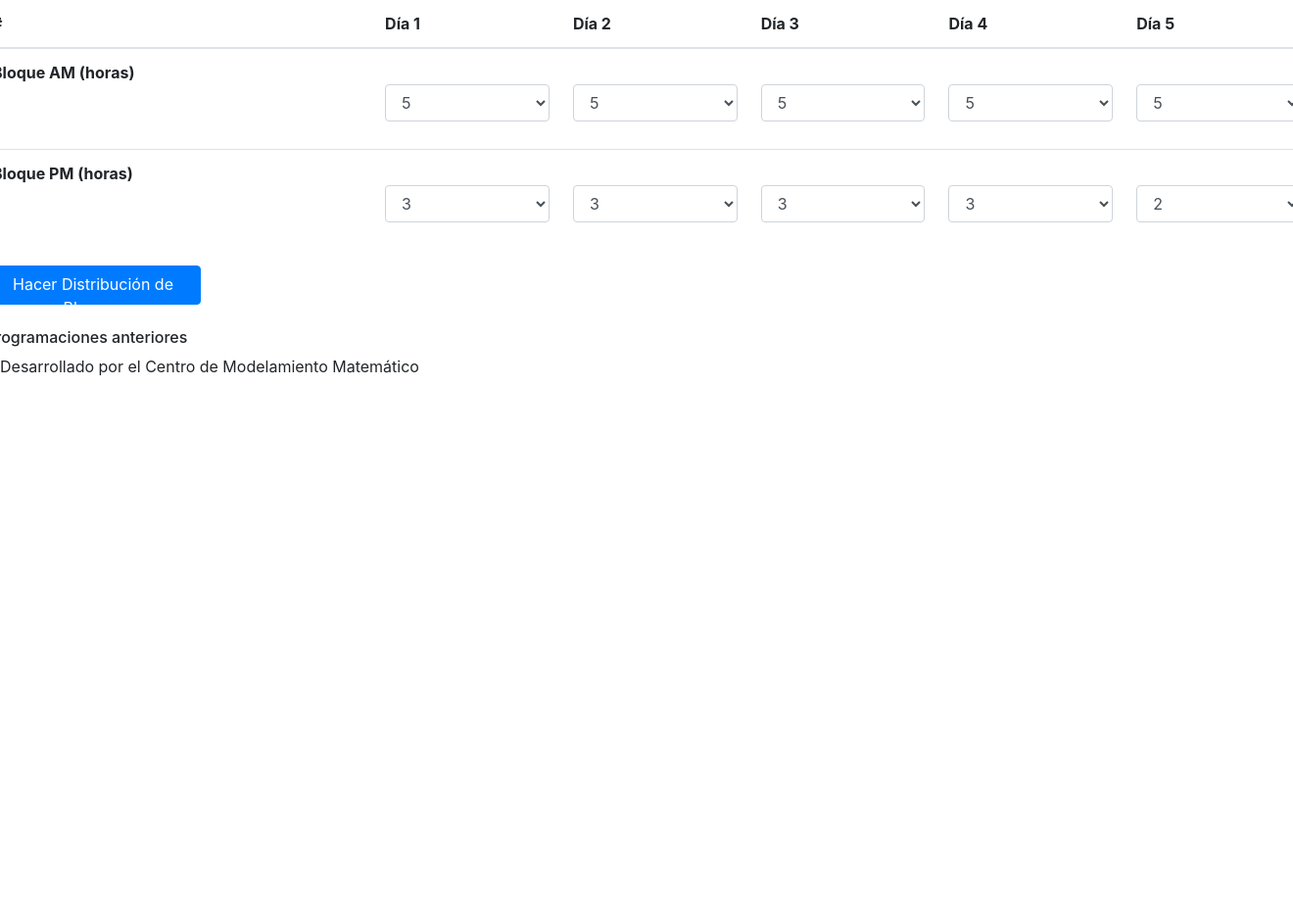
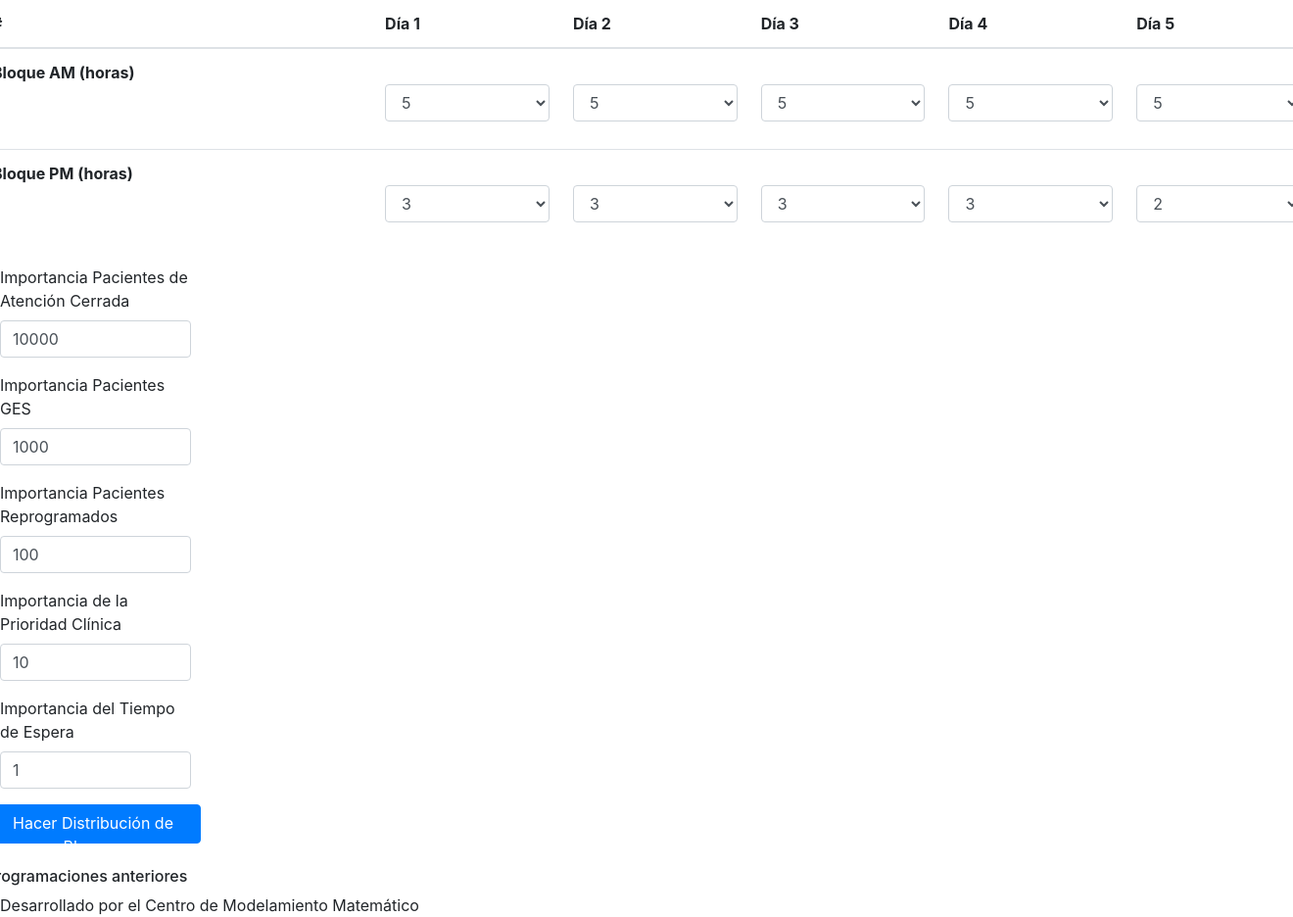
Before and after one commit to jmadariagar/pabellon-scheduler-master, a Django app: page /advanced in a window 1320 px wide; the page is wider, and only the part inside the window is pictured. Shown: the part 500-1436 px from the top of that part at 98% size. Before the commit the page ends 884 px from the top of that part, so only its background shows below. Run offline with Django 3.2, Linux system fonts and the light colour scheme; data that the repository does not hold is empty; some libraries are stand-ins or nearby versions.

Commit message:
All changes in LEQ, excel files work correctly Advanced options and have 'ORDEN's constants

```diff
--- a/pabellonScheduler/dashboard/templates/dashboard/avanzado.html
+++ b/pabellonScheduler/dashboard/templates/dashboard/avanzado.html
@@ -210,6 +210,32 @@
                       </tbody>
                     </table>
                   </div>
+
+                                      <div class="form-group col-md-2">
+                      <label for="alfa_at_cerr">Importancia Pacientes de Atención Cerrada</label>
+                      <input name="alfa_at_cerr" type="text" class="form-control" id="alfa_at_cerr" min="0" data-bind="value:replyNumber" value="10000">
+                    </div>
+
+                                      <div class="form-group col-md-2">
+                      <label for="alfa_ges">Importancia Pacientes GES</label>
+                      <input name="alfa_ges" type="text" class="form-control" id="alfa_ges" min="0" data-bind="value:replyNumber" value="1000">
+                    </div>
+
+                                      <div class="form-group col-md-2">
+                      <label for="alfa_reprog">Importancia Pacientes Reprogramados</label>
+                      <input name="alfa_reprog" type="text" class="form-control" id="alfa_reprog" min="0" data-bind="value:replyNumber" value="100">
+                    </div>
+
+                                      <div class="form-group col-md-2">
+                      <label for="alfa_clinic_prior">Importancia de la Prioridad Clínica </label>
+                      <input name="alfa_clinic_prior" type="text" class="form-control" id="alfa_clinic_prior" min="0" data-bind="value:replyNumber" value="10">
+                    </div>
+
+                                      <div class="form-group col-md-2">
+                      <label for="alfa_tiempo_espera">Importancia del Tiempo de Espera</label>
+                      <input name="alfa_tiempo_espera" type="text" class="form-control" id="alfa_tiempo_espera" min="0" data-bind="value:replyNumber" value="1">
+                    </div>
+
                   <button style="width:220px;height:40px; type="submit" class="btn btn-primary">Hacer Distribución de Bloques</button>
                 </form>
                 <br>
--- a/pabellonScheduler/dashboard/views.py
+++ b/pabellonScheduler/dashboard/views.py
@@ -93,6 +93,11 @@ class ScheduleView(View):
                                   dia3PM=request.POST['dia3PM'],
                                   dia4PM=request.POST['dia4PM'],
                                   dia5PM=request.POST['dia5PM'],
+                                  alfa_at_cerr=request.POST['alfa_at_cerr'],
+                                  alfa_ges = request.POST['alfa_ges'],
+                                  alfa_reprog = request.POST['alfa_reprog'],
+                                  alfa_clinic_prior = request.POST['alfa_clinic_prior'],
+                                  alfa_tiempo_espera = request.POST['alfa_tiempo_espera'],
                                   )
 
             start_time = time.time()
@@ -506,8 +511,10 @@ def export_xls(request, id_result):
             response['Content-Disposition'] = 'attachment; filename="Lista_de_Pacientes.xls"'
             especialidades = Schedule.objects.filter(file=file).values('especialidad').distinct()
             wb = xlwt.Workbook(encoding='utf-8')
+
             for e in especialidades:
-                titulo = e['especialidad']
+                print(len(e['especialidad']))
+                titulo = e['especialidad'][0:22]
                 ws = wb.add_sheet(titulo)
                 row_num = 0
                 font_style = xlwt.XFStyle()
```
